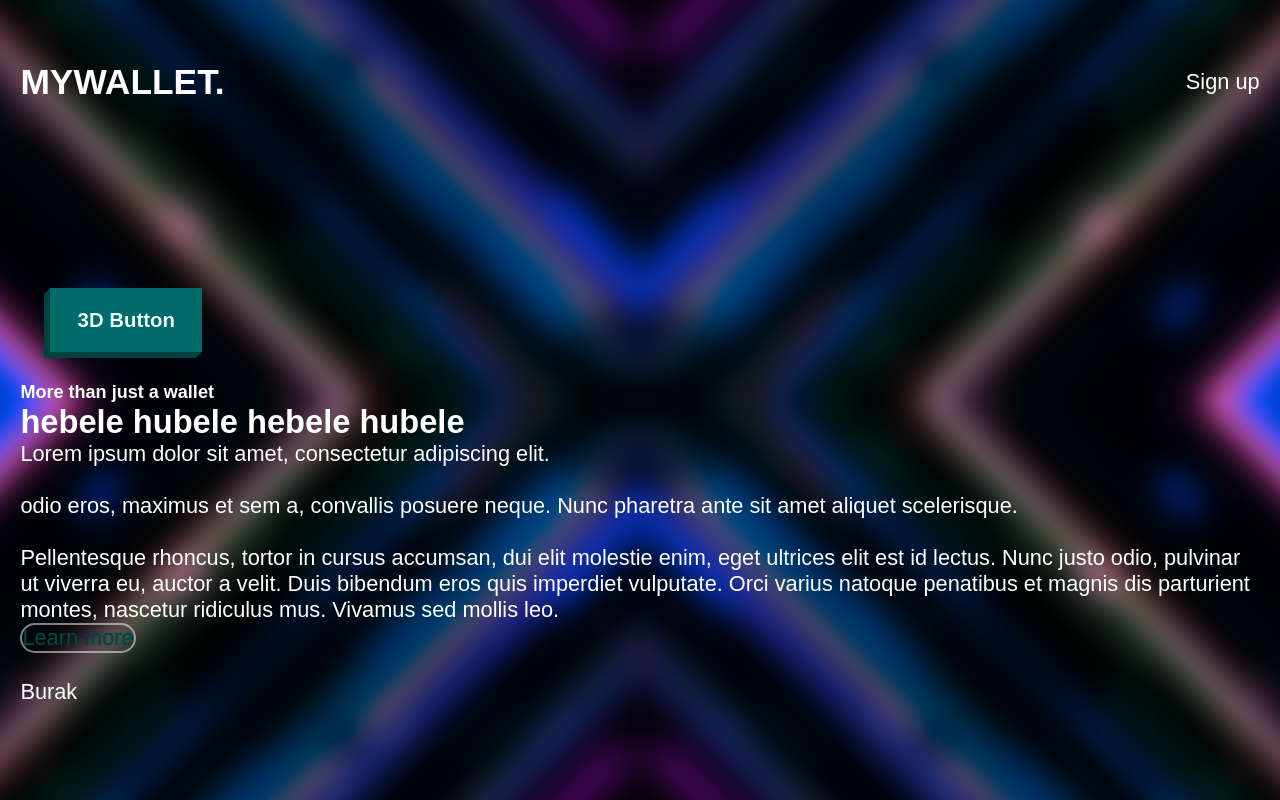
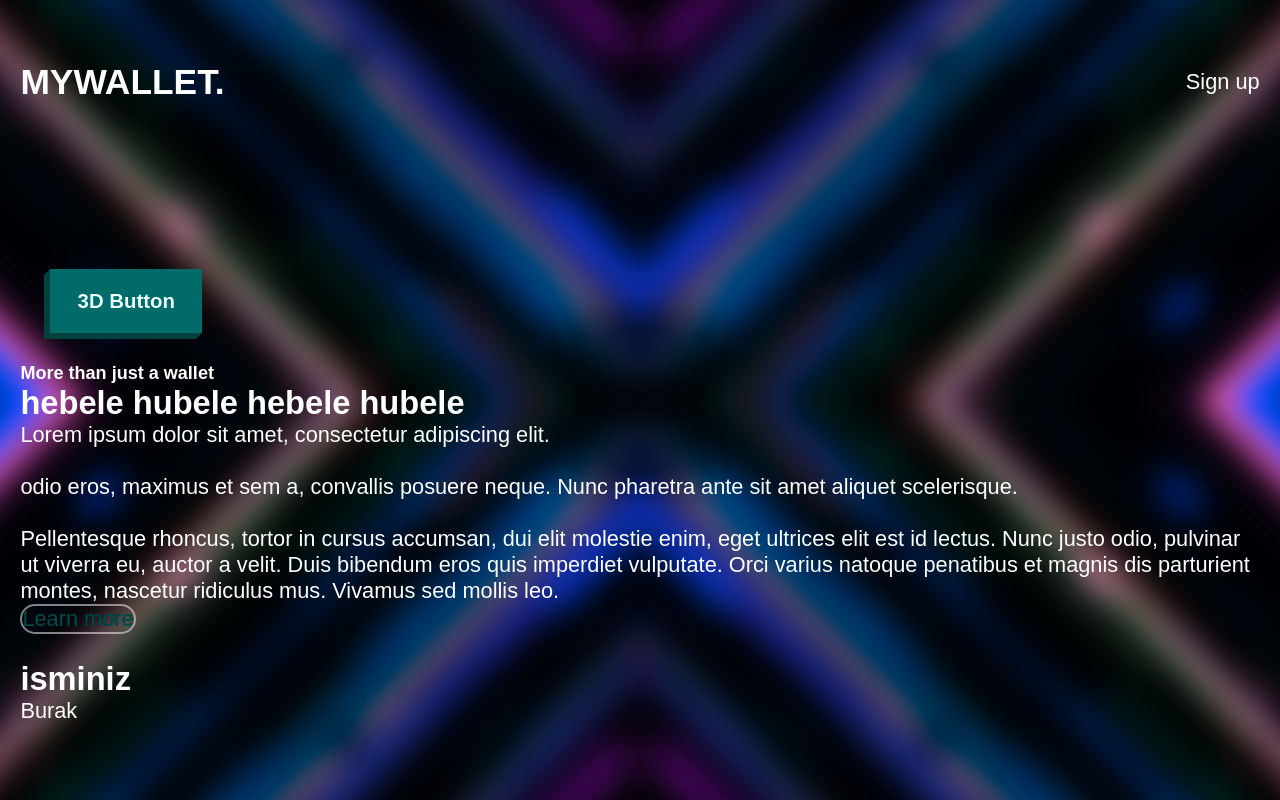
Before and after one commit to ates-kuresi/html-css, a plain HTML site: page index.html in a window 1280 px wide. Drawn offline with Linux system fonts and the light colour scheme.

Commit message:
Update index.html

```diff
--- a/index.html
+++ b/index.html
@@ -22,7 +22,9 @@
                 <h1 class="title">hebele hubele hebele hubele</h1>
                 <p class="message">Lorem ipsum dolor sit amet, consectetur adipiscing elit. <br> <br> odio eros, maximus et sem a, convallis posuere neque. Nunc pharetra ante sit amet aliquet scelerisque.<br> <br> Pellentesque rhoncus, tortor in cursus accumsan, dui elit molestie enim, eget ultrices elit est id lectus. Nunc justo odio, pulvinar ut viverra eu, auctor a velit. Duis bibendum eros quis imperdiet vulputate. Orci varius natoque penatibus et magnis dis parturient montes, nascetur ridiculus mus. Vivamus sed mollis leo.                </p>
                 <a href="#" class="btn cta">Learn more</a>
-                <br><br><p id='isim'>Burak</p>
+                <br><br>
+                <h1 class="kalin">isminiz</h1>
+                <p id='isim'>Burak</p>
             </div>
         </section>
     </div>
```
